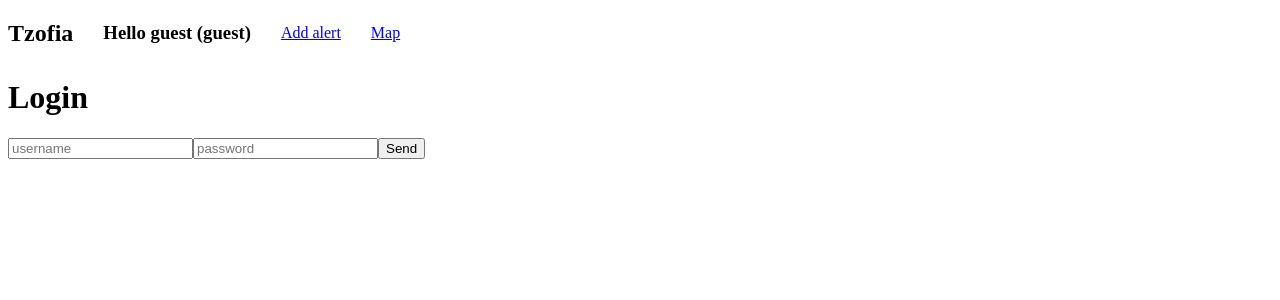
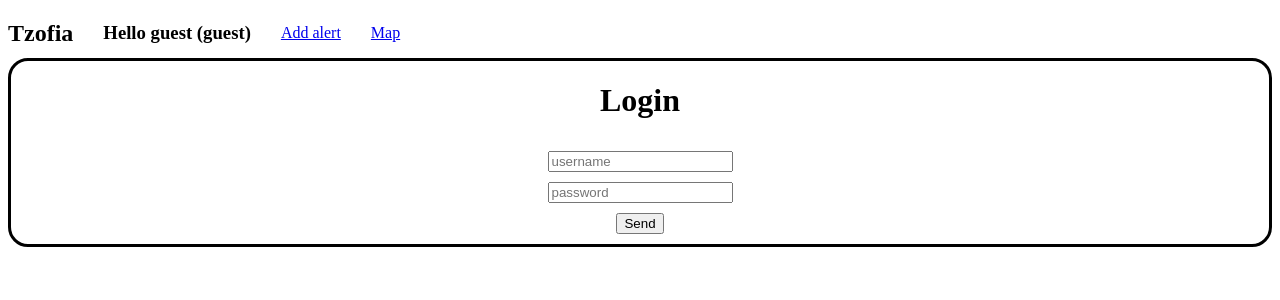
Before and after one commit to Sanzake/tzofiya, a React (Vite) app in the folder frontend/: page /auth/login in a window 1280 px wide. Shown: the top 300 px of the page. Built offline with nearby package versions, Linux system fonts and the light colour scheme; no server answers.

Commit message:
Add styles to login page

```diff
--- /dev/null
+++ b/frontend/src/pages/LoginPage.css
@@ -0,0 +1,8 @@
+.login-page {
+    display: flex;
+    flex-direction: column;
+    border: solid 3px;
+    border-radius: 20px;
+    align-items: center;
+    gap: 10px;
+}
--- a/frontend/src/pages/LoginPage.tsx
+++ b/frontend/src/pages/LoginPage.tsx
@@ -1,6 +1,7 @@
 import { useRef } from "react";
 import { useNavigate } from "react-router";
 import useFetchPost from "../hooks/useFetchPost";
+import "./LoginPage.css"
 
 const url = "http://localhost:3001/api/auth/login";
 
@@ -27,12 +28,12 @@ export default function LoginPage() {
         return res
     }
 	return (
-		<div>
+		<div className="login-page">
 			<h1>Login</h1>
             <input type="username" placeholder="username" ref={usernameRef}/>
             <input type="password" placeholder="password" ref={passwordRef}/>
             {error && <div style={{color: "red", margin: "10px 0"}}>{error}</div>}
-            <button type="button" onClick={handleClick}>
+            <button type="button" onClick={handleClick} className="lastRow">
                 {loading ? "Sending..." : "Send"}
             </button>
 		</div>
```
